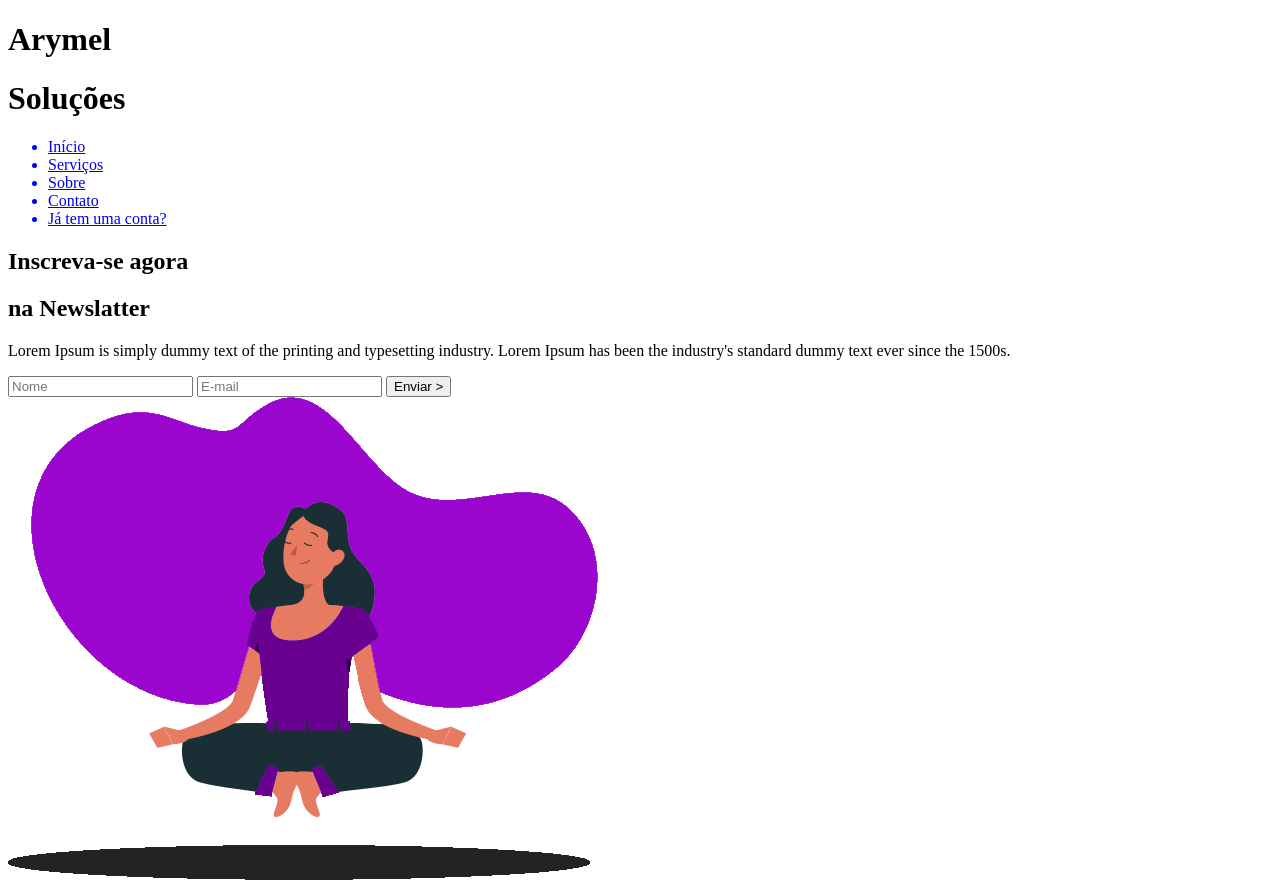
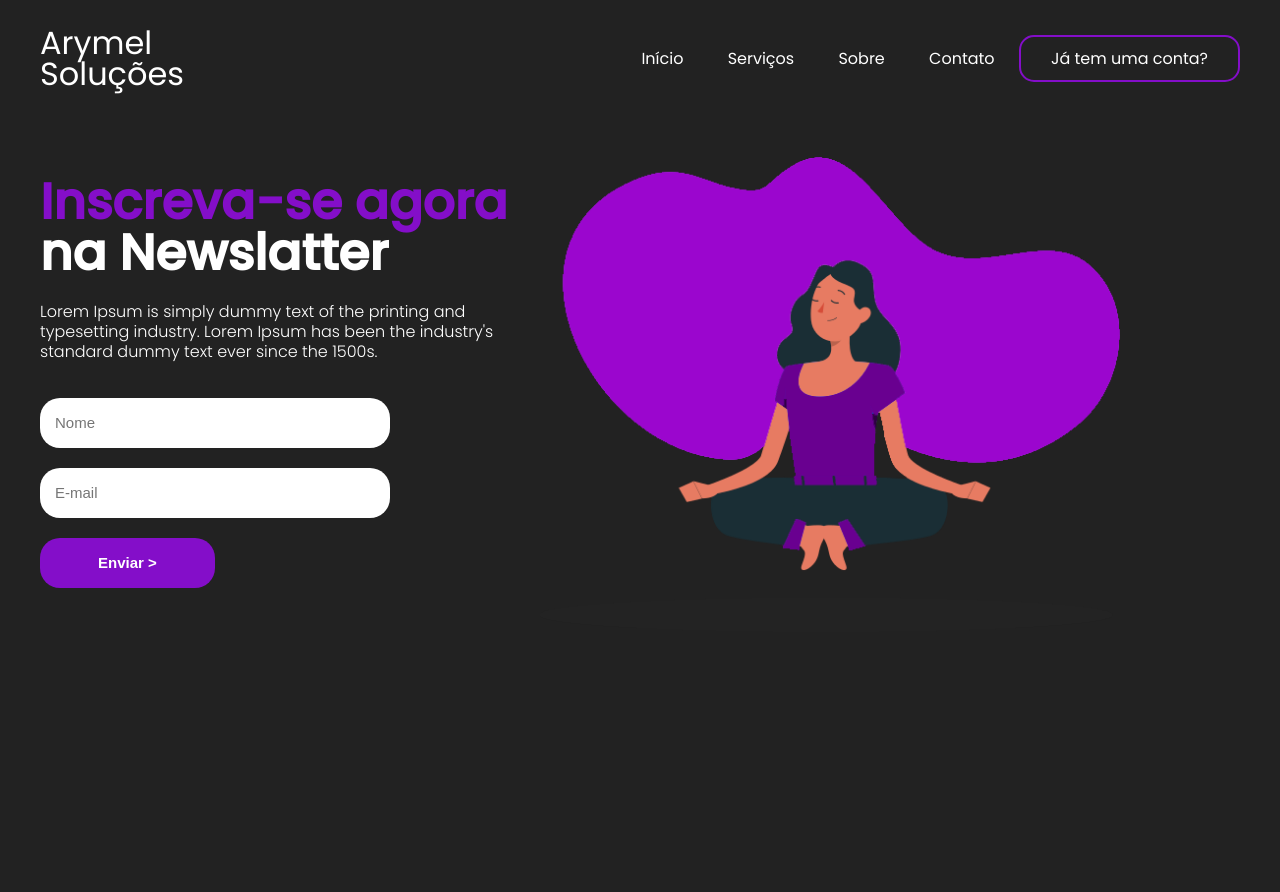
Before and after one commit to droLz1n/landing-page, a plain HTML site: page index.html in a window 1280 px wide. After the commit the page ends 800 px from the top, so only its background shows below. Drawn offline with Linux system fonts and the light colour scheme; the site is published under a folder, as on GitHub Pages, so addresses that start at the root find nothing.

Commit message:
feat: mudança de nome do arquivo

```diff
--- a/index.html
+++ b/index.html
@@ -4,9 +4,9 @@
     <meta charset="UTF-8">
     <meta http-equiv="X-UA-Compatible" content="IE=edge">
     <meta name="viewport" content="width=device-width, initial-scale=1.0">
-    <link href="/styles/styles.css" rel="stylesheet">
-    <link href="/styles/fonts.css" rel="stylesheet">
-    <link href="/styles/media.css" rel="stylesheet">
+    <link href="./styles/styles.css" rel="stylesheet">
+    <link href="./styles/media.css" rel="stylesheet">
+    <link href="./styles/fonts.css" rel="stylesheet">
     <title>Landing Page</title>
 </head>
 <body>
@@ -20,7 +20,7 @@
             <a href="#"><li>Serviços</li></a>
             <a href="#"><li>Sobre</li></a>
             <a href="#"><li>Contato</li></a>
-            <a href="./home.html" id="inscreva-se-btn"><li>Já tem uma conta?</li></a>
+            <a href="./login.html" id="inscreva-se-btn"><li>Já tem uma conta?</li></a>
         </ul>
     </header>
     <main>
```
Also changed, not shown: login.html (added, +1 -0 lines), home.html (deleted).
